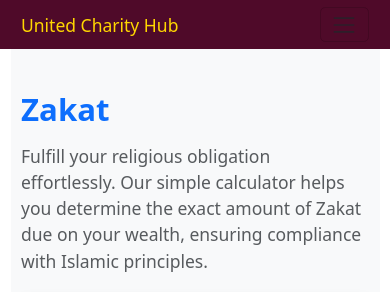
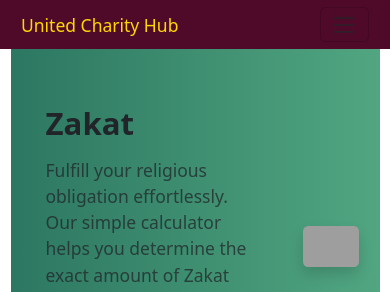
Before and after one commit to sarartaher/C-Project-Donation_Website, an ASP.NET Core app: page /Zakat in a window 390 px wide. Shown: the top 292 px of the page. Run offline with ASP.NET Core 8, Linux system fonts and the light colour scheme; grey boxes are pictures that could not be loaded.

Commit message:
fixed zakat page

```diff
--- a/Pages/Zakat.cshtml
+++ b/Pages/Zakat.cshtml
@@ -5,17 +5,17 @@
 }
 
 <!-- Hero Section -->
-<section class="hero-section bg-light py-5 mb-5 ">
-    <div class="container">
-        <div class="row align-items-center">
-            <div class="col-lg-6">
-                <h1 class="display-4 fw-bold text-primary mb-3">Zakat</h1>
+<section class="hero-section bg-light py-5 mb-5 " id="hero-zakat">
+    <div class="row-cols-auto">
+        <div class="d-flex justify-content-evenly align-items-center">
+            <div class="col-lg-6 p-3 mx-4">
+                <h1 class="display-4 fw-bold mb-3">Zakat</h1>
                 <p class="lead text-muted mb-4">
                     Fulfill your religious obligation effortlessly. Our simple calculator helps you determine the exact amount of Zakat due on your wealth, ensuring compliance with Islamic principles.
                 </p>
             </div>
-            <div class="col-lg-6 text-center">
-                <img src="/Assets/zakat-hero.jpg" class="img-fluid rounded shadow" alt="Zakat Hero Image" style="max-height: 400px; object-fit: cover;" />
+            <div class="col-lg-6 text-center mx-4">
+                <img src="/Assets/Zakat2.png" class=" img-fluid rounded shadow" alt="Zakat Hero Image" style="max-height: 400px; object-fit: cover;" />
             </div>
         </div>
     </div>
@@ -25,7 +25,7 @@
 <section id="zakat-calc" class="container py-5">
     <div class="row justify-content-center">
         <div class="col-md-8">
-            <div class="zakat-card p-4 rounded-3 text-center text-white" style="background-color:#198754;">
+            <div class="zakat-card p-4 rounded-3 text-center text-white">
                 <form method="post">
                     <p class="fs-5 fw-bold mb-4">
                         Your zakat is calculated by one year cycle with 2.5% total valuation
```
Also changed, not shown: Pages/About.cshtml (+9 -17 lines), wwwroot/Assets/Md. Tokey Zawad.jpg (added).
